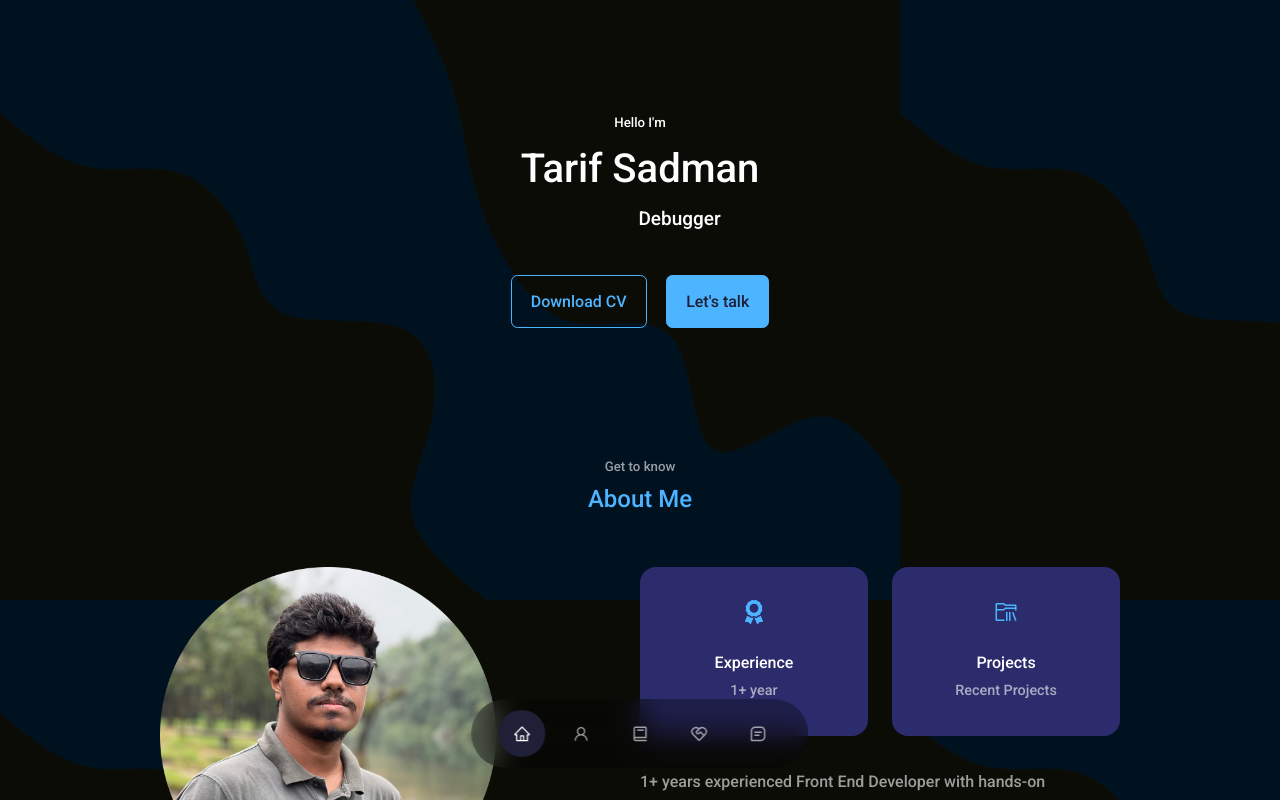
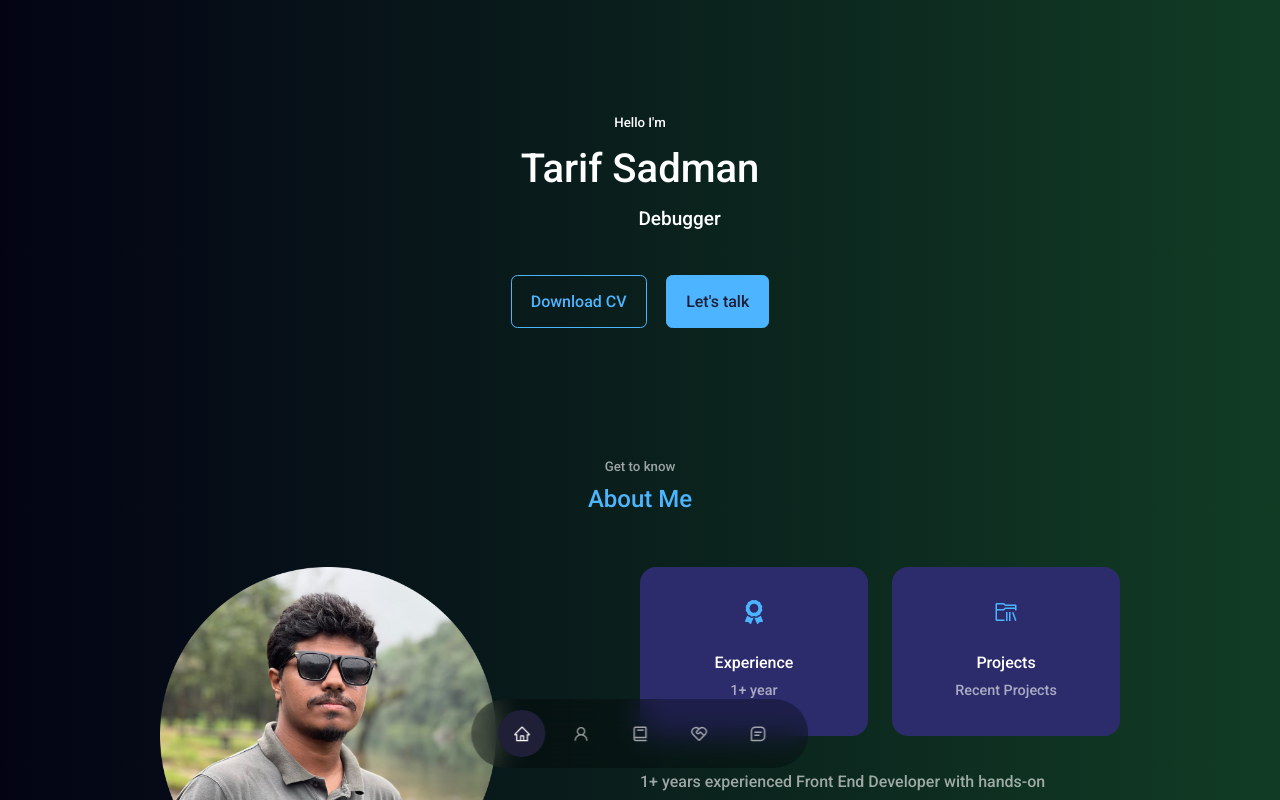
Before and after one commit to TarifSadman/self-portfolio, a React (Create React App) app: page / in a window 1280 px wide. Shown: the top 800 px of the page. Built offline with nearby package versions, Linux system fonts and the light colour scheme; no server answers.

Commit message:
body bg changes

```diff
--- a/src/index.css
+++ b/src/index.css
@@ -38,7 +38,7 @@ body {
   background-color: var(--color-bg);
   color: var(--color-white);
   line-height: 1.7;
-  background-image: url(../src/assets/blob-scene-haikei.svg);
+  background: linear-gradient(90deg, rgba(3,3,20,1) 0%, rgba(17,60,36,1) 100%);
 }
 
 .container {
```
